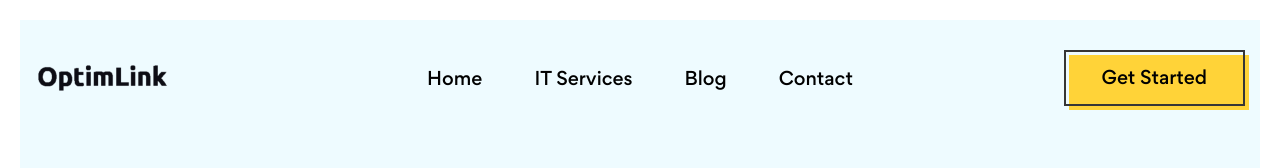
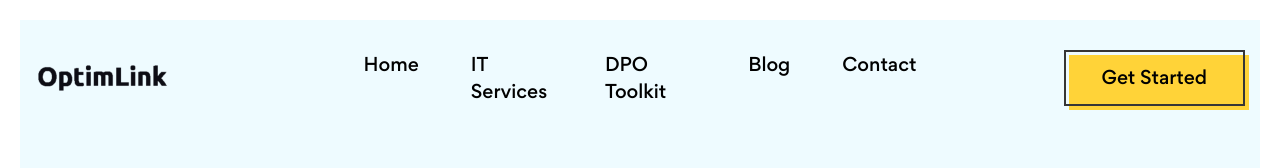
Before and after one commit to gavinying/site-optimlink, a Next.js app: page / in a window 1280 px wide. Shown: the top 168 px of the page. Built offline with nearby package versions, Linux system fonts and the light colour scheme.

Commit message:
chore: add dpo toolkit to main menu

```diff
--- a/components/optimlink/MainMenu.jsx
+++ b/components/optimlink/MainMenu.jsx
@@ -7,6 +7,7 @@ import { useState } from "react";
 const navItems = [
   { title: "Home", href: "/" },
   { title: "IT Services", href: "/services" },
+  { title: "DPO Toolkit", href: "/services/dpokit" },
   { title: "Blog", href: "/" },
   { title: "Contact", href: "/contact" },
 ];
```
